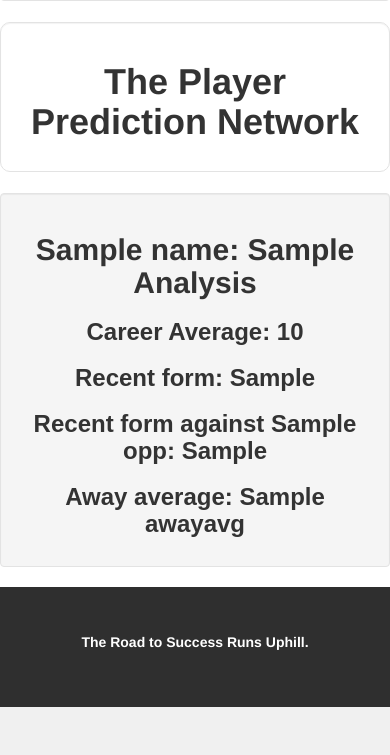
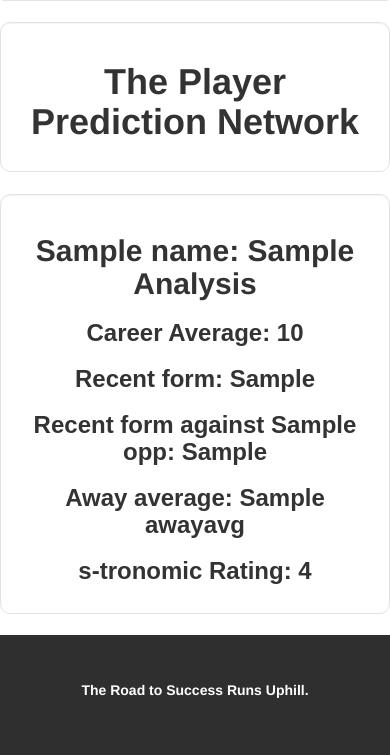
Before and after one commit to anuraj-18/performanceNET, a Flask app: template templates/playerrate.html in a window 390 px wide. Shown: the part 848-1603 px from the top of the page. Before the commit the page ends 1555 px from the top, so only its background shows below. Run offline with Flask 2, Linux system fonts and the light colour scheme; the template is opened without the code that fills it: most values are stand-ins (such as "Sample title", 1, 10 or a date in 2020); some libraries are stand-ins or nearby versions.

Commit message:
Update playerrate.html

```diff
--- a/templates/playerrate.html
+++ b/templates/playerrate.html
@@ -75,7 +75,10 @@
 	</div>
 	{% if name %}
 
-    <div class="well" id="">
+    <div class="row">
+        <div class="col-md-2"></div>
+        <div class="col-md-8">
+            <div class="well" id="topcomment1">
                     <center><h2><b>{{ name }}: {{ format1 }} Analysis</b></h2></center>
                     <center>
                     <h3><b>Career Average: {{ career_avg }}</b></h3>
@@ -89,7 +92,11 @@
                     {% if place=="Away" %}
                     <h3><b>Recent form in {{ opp }}: {{ avgwithteam }}</b></h3>
                     {% endif %}
+                    <h3><b>s-tronomic Rating: {{ rating }}</b></h3>
                     </center>
+            </div>
+        </div>
+        <div class="col-md-2"></div>
     </div>
 
 	{% else %}
```
Lines whose indentation alone changed are shown as unchanged.
